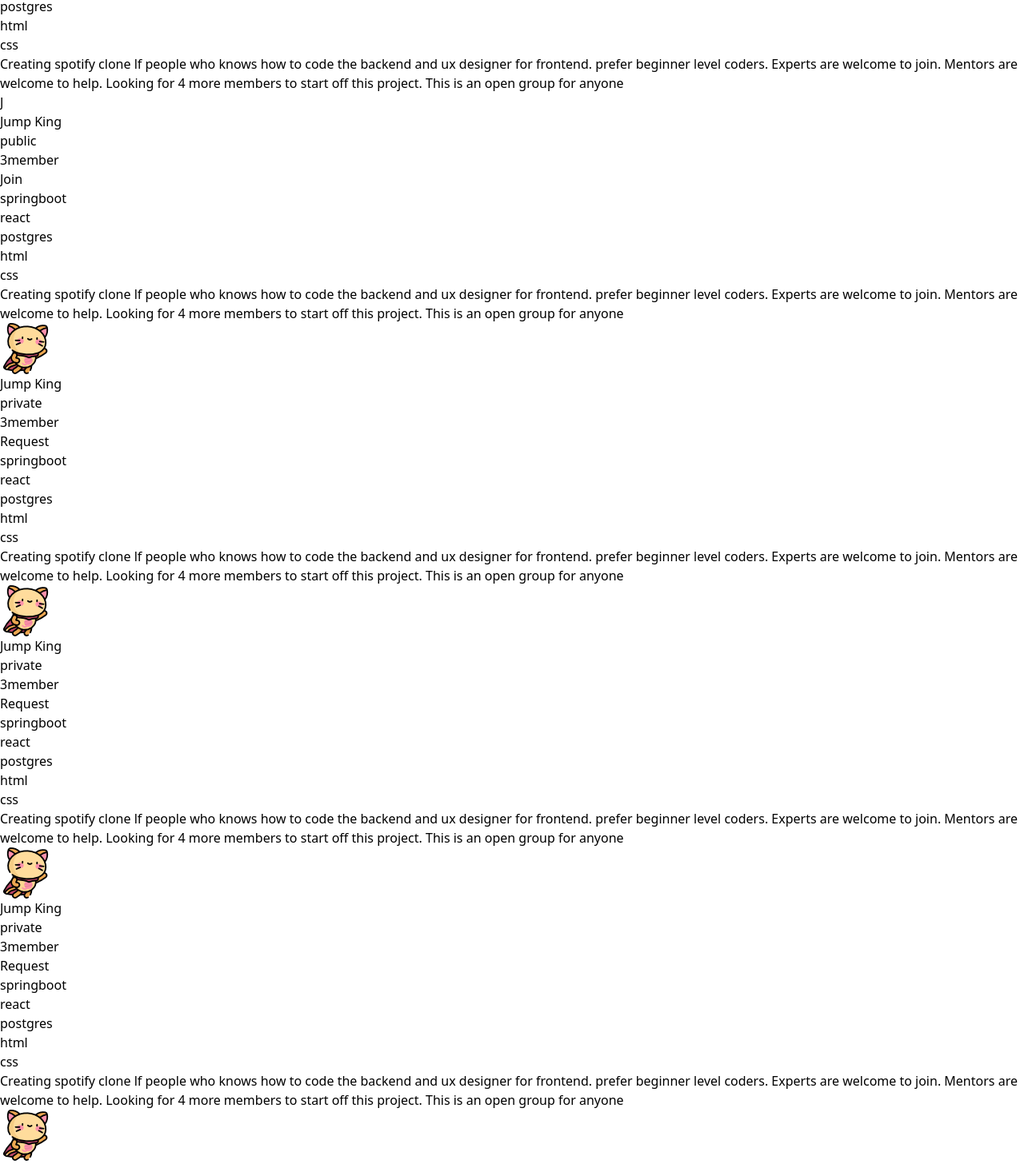
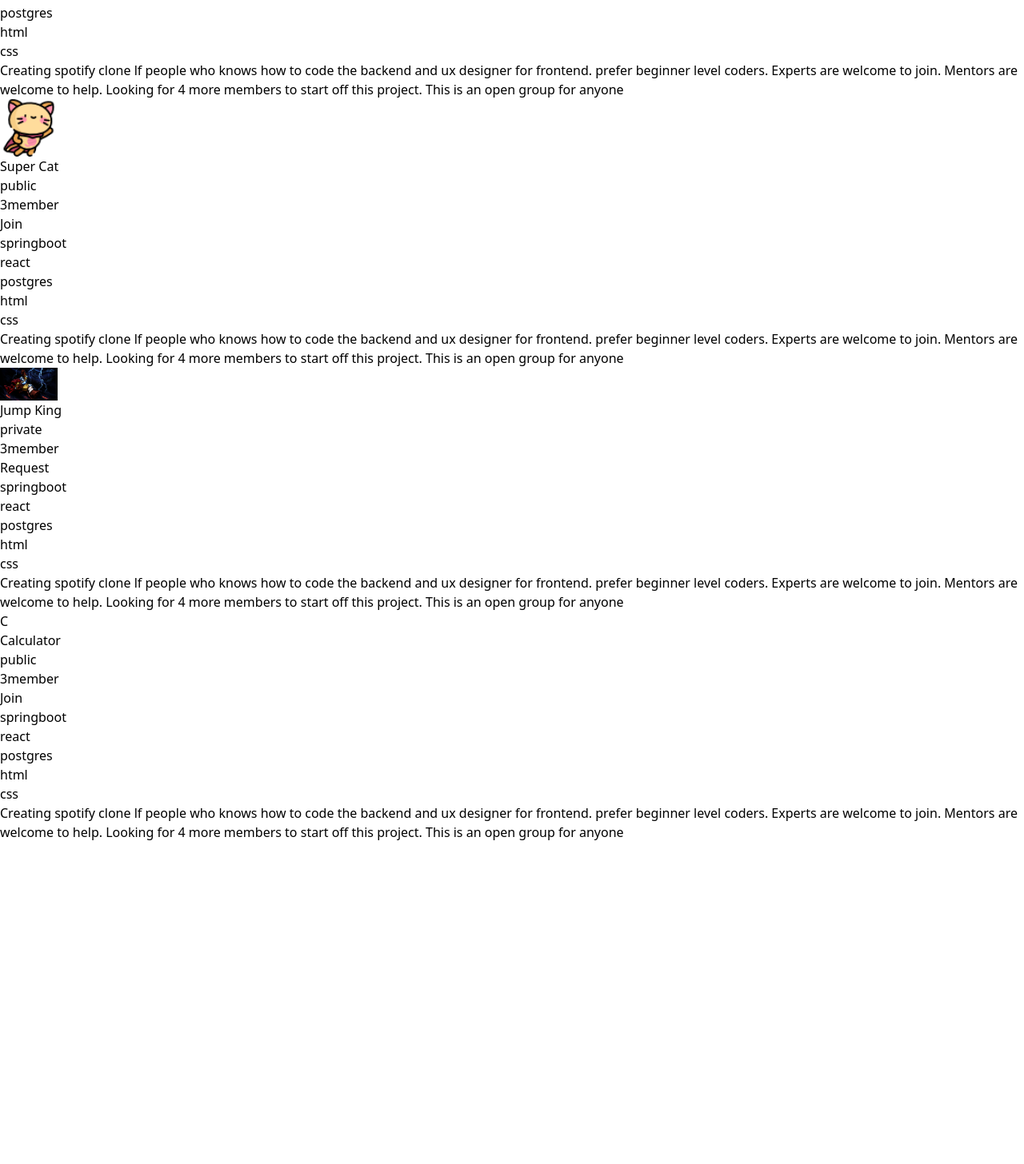
Before and after one commit to Jason-35/project-coding-hub, a React (Vite) app in the folder frontend/: page /u/projectBoard in a window 1280 px wide. Shown: the part 4092-5548 px from the top of the page at 80% size. After the commit the page ends 5145 px from the top, so only its background shows below. Built offline with nearby package versions, Linux system fonts and the light colour scheme.

Commit message:
fix: post img width increase

```diff
--- a/frontend/src/features/projectServer/component/Post.tsx
+++ b/frontend/src/features/projectServer/component/Post.tsx
@@ -12,8 +12,8 @@ function Post({title, genre, description, icon, open, members} : PostProps) {
   return (
     <div className="w-96 rounded-lg border-2 p-2 h-max-92 scrollbar-hidden">
         <div className="flex border-b-4 border-orange-400 pb-1 bg-white rounded-t-full mb-2">
-            {icon ? <img width={64} height={64} src={icon} className="rounded-lg aspect-square" /> :
-            <div className="bg-blue-400 w-1/6 aspect-square rounded-lg flex justify-center items-center text-[32px]">
+            {icon ? <img width={72} height={64} src={icon} className="rounded-lg aspect-square" /> :
+            <div className="bg-blue-400 w-[72px] aspect-square rounded-lg flex justify-center items-center text-[32px]">
                 {title.charAt(0)}
             </div>}
             <div className="flex flex-1 px-2 justify-between">
@@ -41,7 +41,7 @@ function Post({title, genre, description, icon, open, members} : PostProps) {
                         Join
                     </div>
                     :
-                    <div className="hover:cursor-pointer bg-blue-400 text-white py-1 px-2 rounded-md hover:bg-blue-500">
+                    <div className="hover:cursor-pointer bg-blue-400 text-white py-1 px-1 rounded-md hover:bg-blue-500">
                         Request
                     </div>}
                 </div>
--- a/frontend/src/pages/ProjectBoard.tsx
+++ b/frontend/src/pages/ProjectBoard.tsx
@@ -1,6 +1,7 @@
 import Post from "../features/projectServer/component/Post"
 import flappy from "../assets/flappy.png"
 import kitty from "../assets/kitty.png"
+import jumpKing from "../assets/jumpking.jpg"
 
 function ProjectBoard() {
     let desc = "Creating spotify clone lf people who knows how to code the backend and ux designer for frontend. prefer beginner level coders. Experts are welcome to join. Mentors are welcome to help. Looking for 4 more members to start off this project. This is an open group for anyone"
@@ -15,21 +16,9 @@ function ProjectBoard() {
         </div>
         <div className="p-10 flex flex-wrap gap-16">
             <Post title="Spotify" description={desc} icon={flappy} open={true} genre={genre} members={3}/>
-            <Post title="Jump King" description={desc} open={true} genre={genre} members={3}/>
-            <Post title="Jump King" description={desc} icon={kitty} open={false} genre={genre} members={3}/>
-            <Post title="Jump King" description={desc} icon={kitty} open={false} genre={genre} members={3}/>
-            <Post title="Jump King" description={desc} icon={kitty} open={false} genre={genre} members={3}/>
-            <Post title="Jump King" description={desc} icon={kitty} open={false} genre={genre} members={3}/>
-            <Post title="Jump King" description={desc} icon={kitty} open={false} genre={genre} members={3}/>
-            <Post title="Jump King" description={desc} icon={kitty} open={false} genre={genre} members={3}/>
-            <Post title="Jump King" description={desc} icon={kitty} open={false} genre={genre} members={3}/>
-            <Post title="Jump King" description={desc} icon={kitty} open={false} genre={genre} members={3}/>
-            <Post title="Jump King" description={desc} icon={kitty} open={false} genre={genre} members={3}/>
-            <Post title="Jump King" description={desc} icon={kitty} open={false} genre={genre} members={3}/>
-            <Post title="Jump King" description={desc} icon={kitty} open={false} genre={genre} members={3}/>
-            <Post title="Jump King" description={desc} icon={kitty} open={false} genre={genre} members={3}/>
-            <Post title="Jump King" description={desc} icon={kitty} open={false} genre={genre} members={3}/>
-            <Post title="Jump King" description={desc} icon={kitty} open={false} genre={genre} members={3}/>
+            <Post title="Super Cat" description={desc} icon={kitty} open={true} genre={genre} members={3}/>
+            <Post title="Jump King" description={desc} icon={jumpKing} open={false} genre={genre} members={3}/>
+            <Post title="Calculator" description={desc} open={true} genre={genre} members={3}/>
         </div>
     </div>
   )
```
Also changed, not shown: frontend/src/assets/jumpking.jpg (added).
